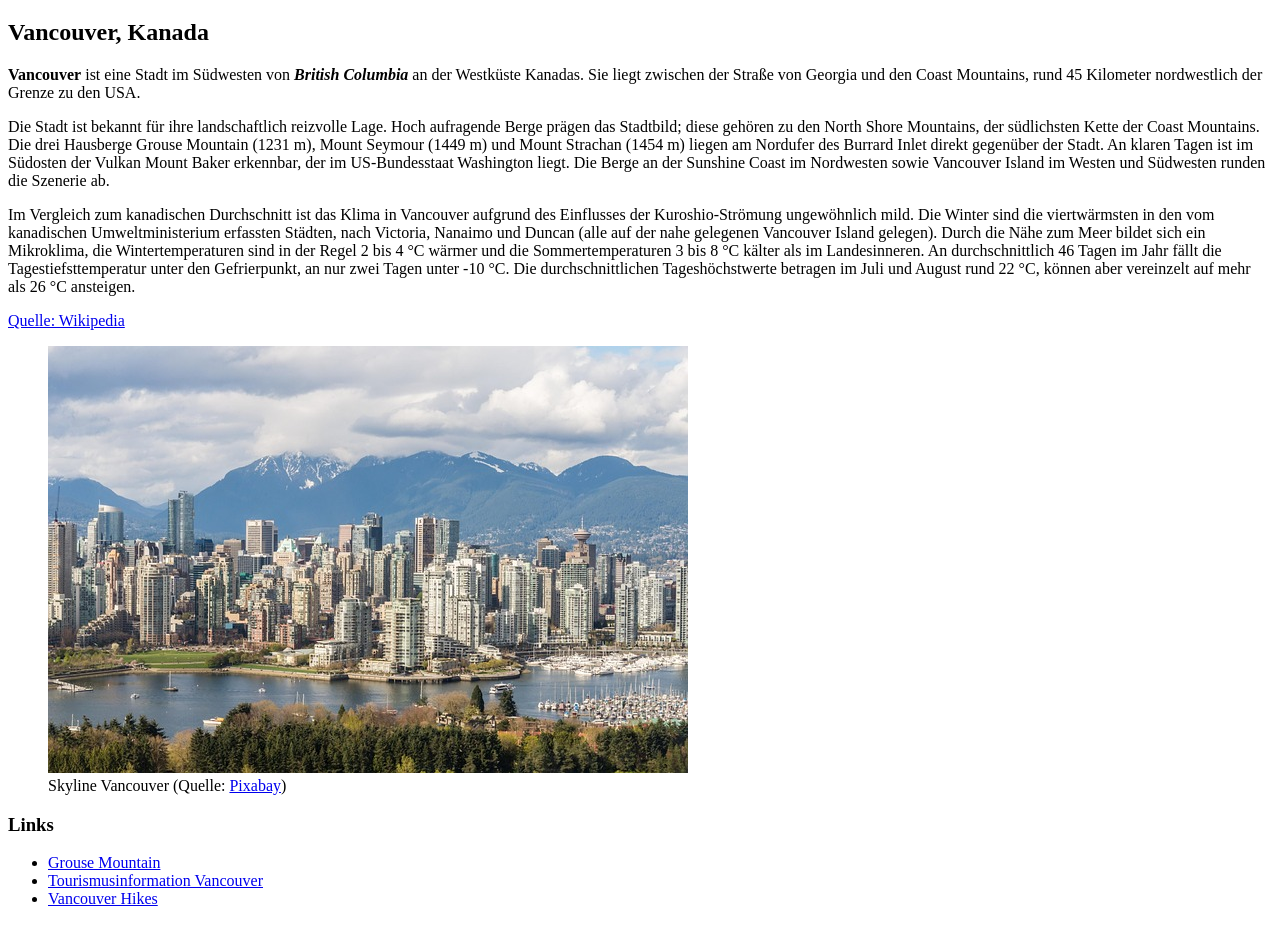
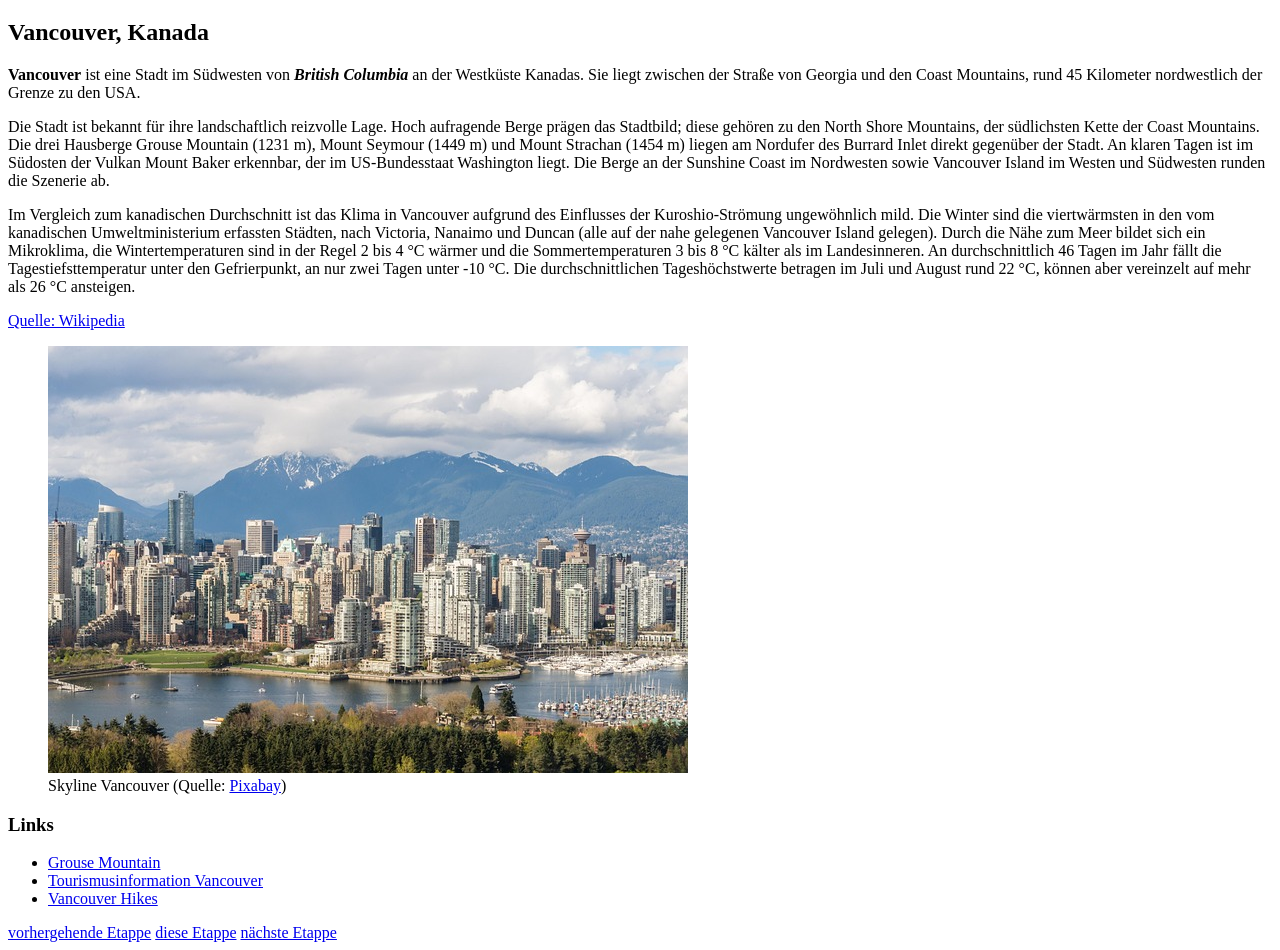
Before and after one commit to JohannaUniIbk/top, a plain HTML site: page index.html in a window 1280 px wide. Shown: the part 61-1011 px from the top of the page. Before the commit the page ends 985 px from the top, so only its background shows below. Drawn offline with Linux system fonts and the light colour scheme.

Commit message:
Liks zu anderen Etappen

```diff
--- a/index.html
+++ b/index.html
@@ -30,6 +30,13 @@
             <li><a href="hhttps://www.vancouvertrails.com/blog/10-best-vancouver-hikes/">Vancouver Hikes</a></li>
         </ul>
     </main>
+    <footer>
+        <nav>
+            <a href="https://lukas6020.github.io/top/">vorhergehende Etappe</a>
+            <a href="https://johannauniibk.github.io/top/">diese Etappe</a>
+            <a href="https://sam-uze.github.io/top/">nächste Etappe</a>
+        </nav>
+    </footer>
 
 
 </body>
```
